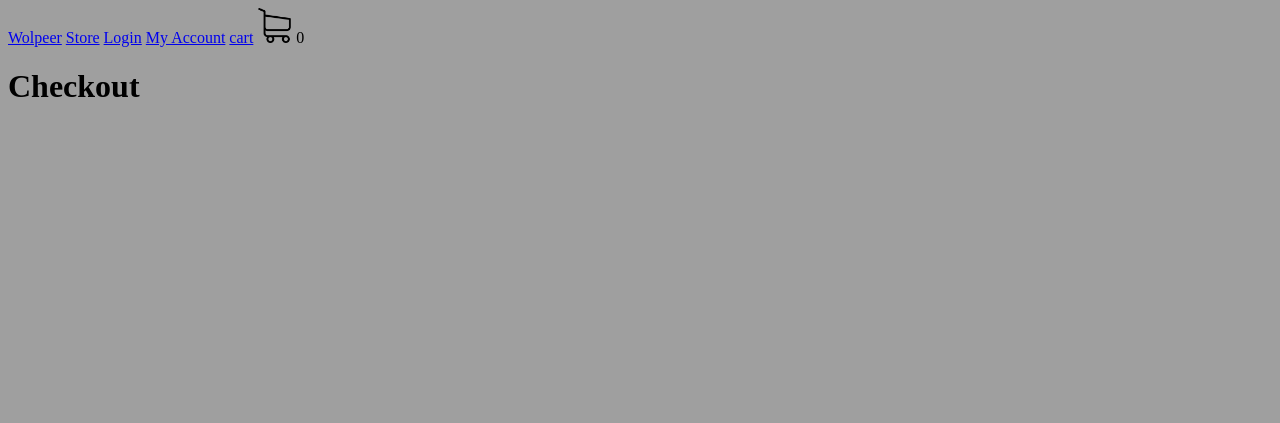
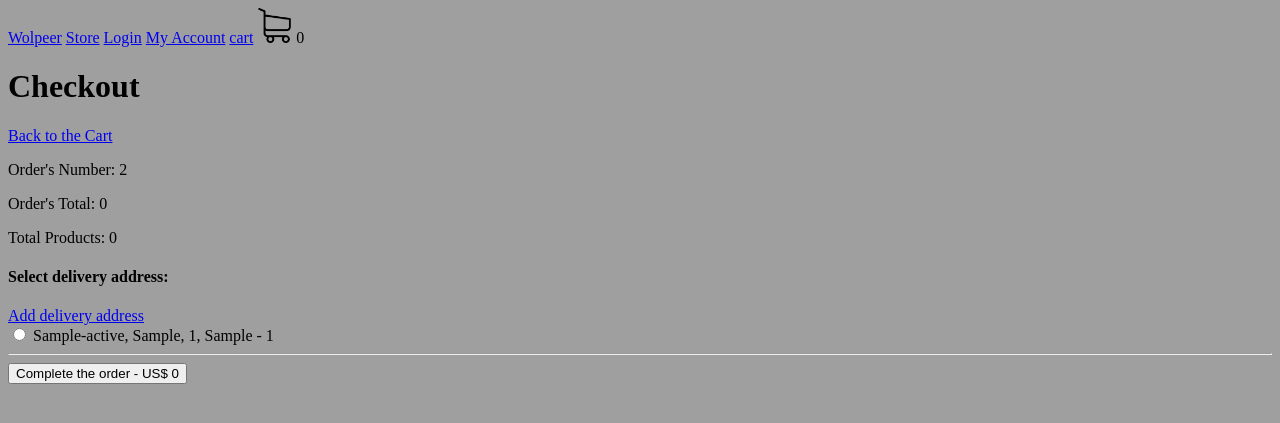
Before and after one commit to CassianoOliveira23/ecommerce, a Django app: page /checkout/ in a window 1280 px wide. Shown: the top 423 px of the page. Run offline with Django 5.2, Linux system fonts and the light colour scheme; a user stored in the database is signed in; tables that the repository leaves empty hold one stand-in row (values such as "Sample post").

Commit message:
checkout

```diff
--- a/ecommerce/store/models.py
+++ b/ecommerce/store/models.py
@@ -61,6 +61,9 @@ class Address(models.Model):
     state = models.CharField(max_length=400, null=True, blank=True)
     customer = models.ForeignKey(Customer, null=True, blank=True, on_delete=models.SET_NULL)
 
+    def __str__(self) -> str:
+        return f"{self.customer.email} - {self.street} - {self.city} - - {self.cep} - - {self.state}"
+
 
 class Order(models.Model):
     customer = models.ForeignKey(Customer, null=True, blank=True, on_delete=models.SET_NULL)
--- /dev/null
+++ b/ecommerce/store/templates/add_address.html
@@ -0,0 +1,6 @@
+{% extends 'base.html' %}
+{% load static %}
+
+{% block body %}
+    <h1>Add Address</h1>
+{% endblock %}
--- a/ecommerce/store/templates/checkout.html
+++ b/ecommerce/store/templates/checkout.html
@@ -3,4 +3,36 @@
 
 {% block body %}
     <h1>Checkout</h1>
+
+    <a href="{% url 'cart' %}">Back to the Cart</a>
+
+    <p>Order's Number: {{ order.id }}</p>
+    <p>Order's Total: {{ order.total_price }}</p>
+    <p>Total Products: {{ order.total_quantity }}</p>
+
+    <form method="POST" action="">
+        {% csrf_token %}
+        <h4>Select delivery address:</h4>
+        <a href="{% url 'add_address' %}">Add delivery address</a>
+        <br>
+        {% for address in addresses  %}
+            <input type="radio" name="address" value="{{ address.id }}">
+            <label for="{{ address.id }}">{{ address.city }}-{{ address.state }}, {{ address.street }}, {{ address.number }}, {{ address.complement }} - {{ address.cep }}</label>
+            <br>
+        {% endfor %}
+
+
+        {% if not request.user.is_authenticated %}
+            <hr>
+            <h4>Fill in your email to complete the order.</h4>
+            <input type="email" name="email" placeholder="e-mail">
+        {% endif %}
+
+        <hr>
+
+        <input type="hidden" value="{{ order.total_price }}" name="total">
+        <button type="submit">Complete the order  - US$ {{ order.total_price }}</button>
+    </form>
+
+
 {% endblock %}
--- a/ecommerce/store/urls.py
+++ b/ecommerce/store/urls.py
@@ -14,4 +14,5 @@ urlpatterns = [
     path('checkout/', checkout, name="checkout"),
     path('addtocart/<int:id_product>/', addto_cart, name="addto_cart"),
     path('removecart/<int:id_product>/', remove_cart, name="remove_cart"),
+    path('addaddress/', add_address, name="add_address"),
 ]
--- a/ecommerce/store/views.py
+++ b/ecommerce/store/views.py
@@ -122,7 +122,24 @@ def remove_cart(request, id_product):
 
 
 def checkout(request):
-    return render(request, 'checkout.html')
+    if request.user.is_authenticated:
+        customer = request.user.customer
+    else:
+        if  request.COOKIES.get("id_section"):
+            id_section =  request.COOKIES.get("id_section")
+            customer, created = Customer.objects.get_or_create(id_section=id_section)
+        else:
+            return redirect('store')
+
+    order, created = Order.objects.get_or_create(customer=customer, done=False)
+    addresses = Address.objects.filter(customer=customer)
+    context = {"order": order, "addresses": addresses}
+    return render(request, 'checkout.html', context)
+
+
+def add_address(request):
+    context = {}
+    return render(request, 'add_address.html', context)
 
 
 
```
